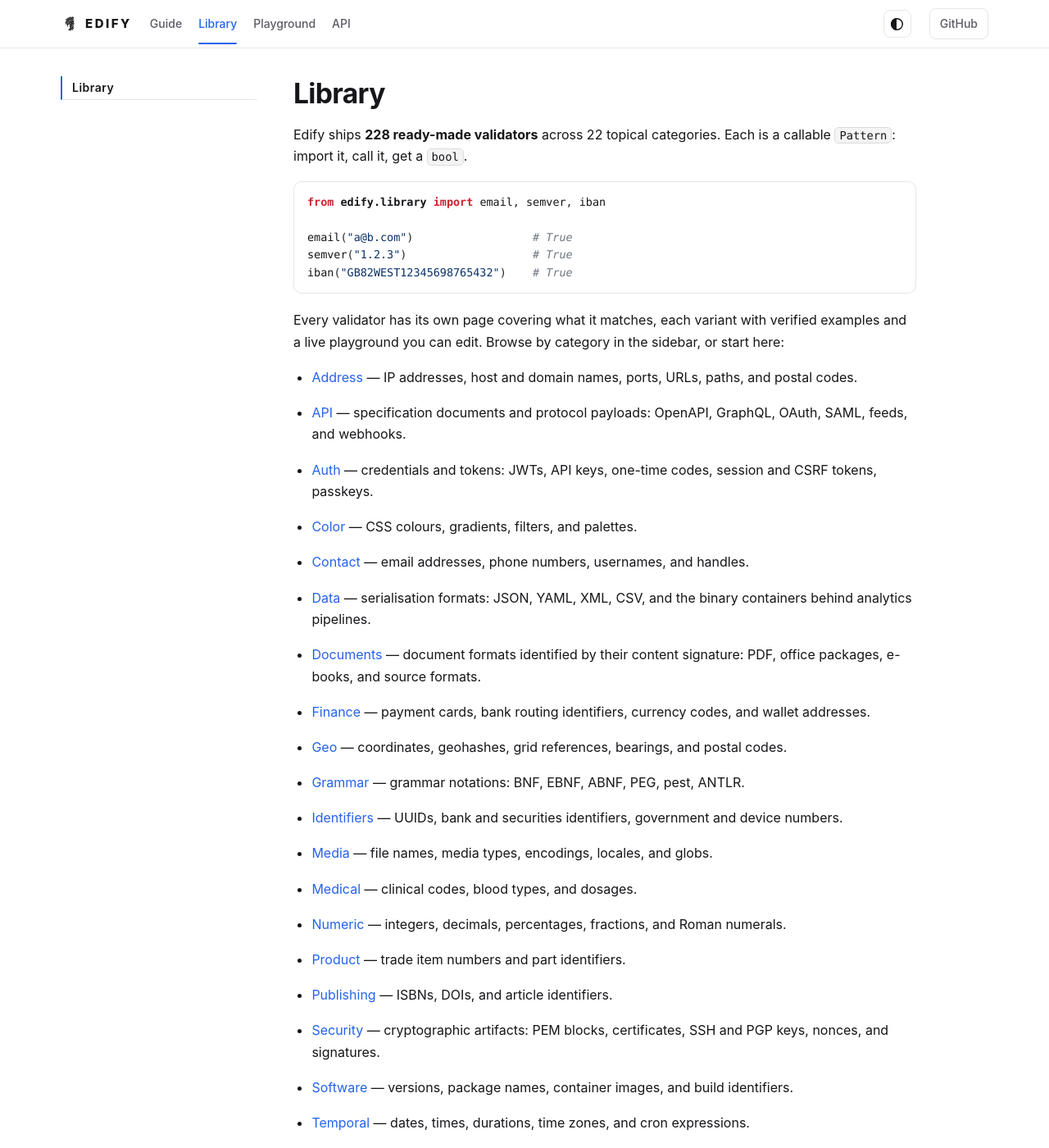
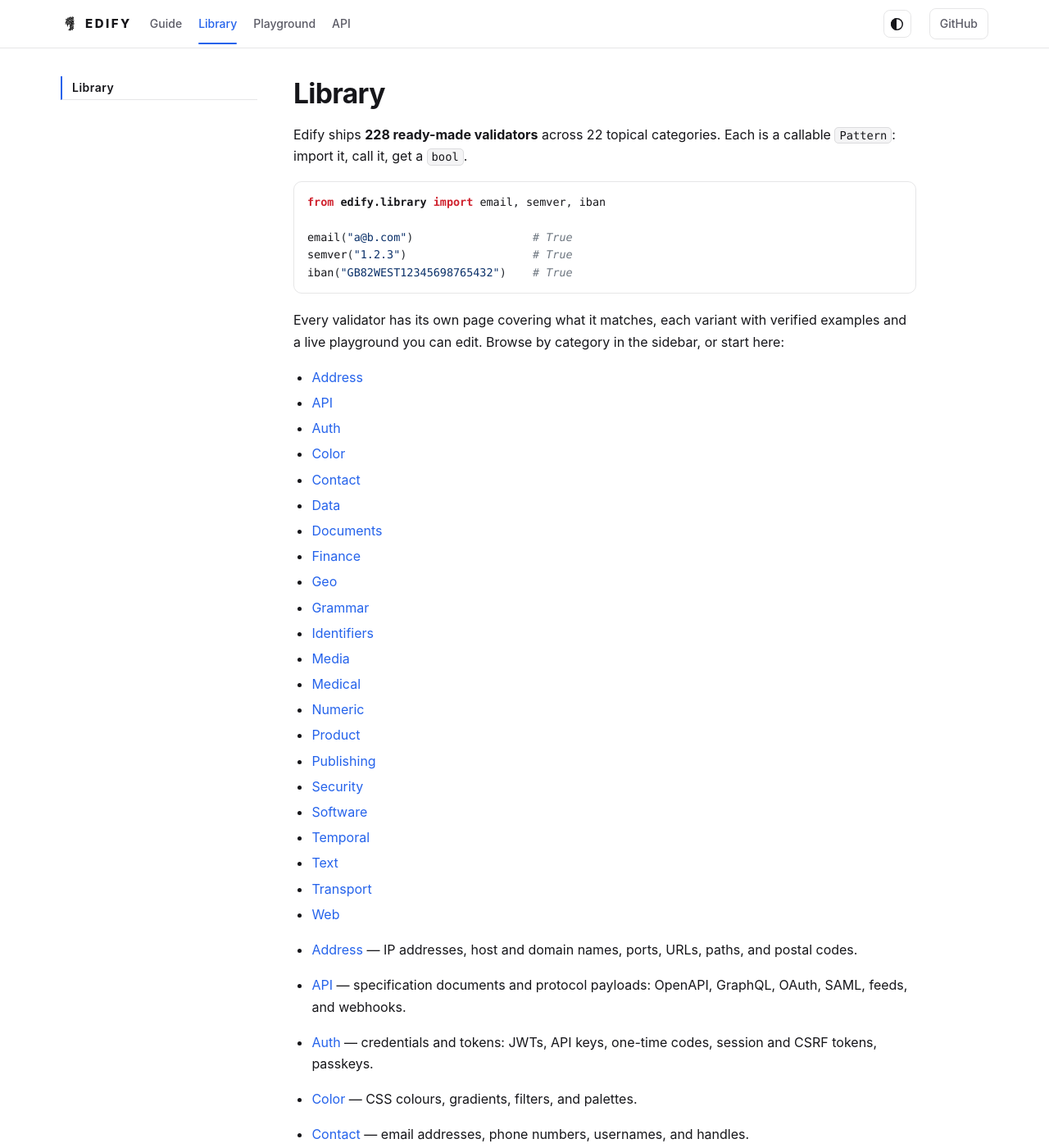
Before and after one commit to luciferreeves/edify, a Sphinx documentation site: the page built from docs/library/index.rst, in a window 1280 px wide and 1400 px high. Shown: the whole window at 82% size. Built offline with Sphinx 7.4.7, drawn with Linux system fonts in a browser that asks for light colours; a script that is not in the unit is left out.

Commit message:
docs(library): restore the category toctree on the library landing page

```diff
--- a/docs/library/index.rst
+++ b/docs/library/index.rst
@@ -15,6 +15,32 @@ callable :class:`~edify.Pattern`: import it, call it, get a ``bool``.
 Every validator has its own page covering what it matches, each variant with
 verified examples and a live playground you can edit. Browse by category in the
 sidebar, or start here:
+
+.. toctree::
+   :maxdepth: 1
+
+   address/index
+   api/index
+   auth/index
+   color/index
+   contact/index
+   data/index
+   document/index
+   financial/index
+   geo/index
+   grammar/index
+   identifier/index
+   media/index
+   medical/index
+   numeric/index
+   product/index
+   publishing/index
+   security/index
+   software/index
+   temporal/index
+   text/index
+   transport/index
+   web/index
 
 - :doc:`address/index` — IP addresses, host and domain names, ports, URLs, paths,
   and postal codes.
```
